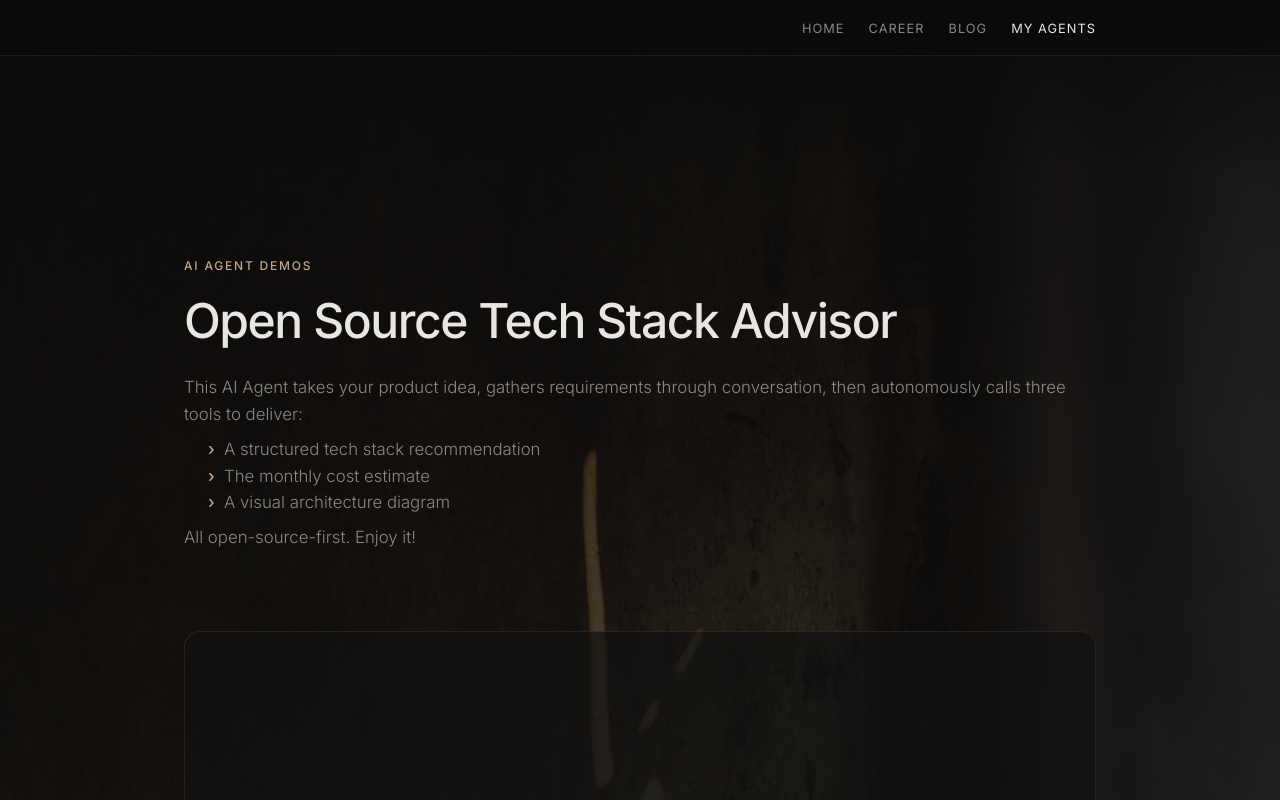
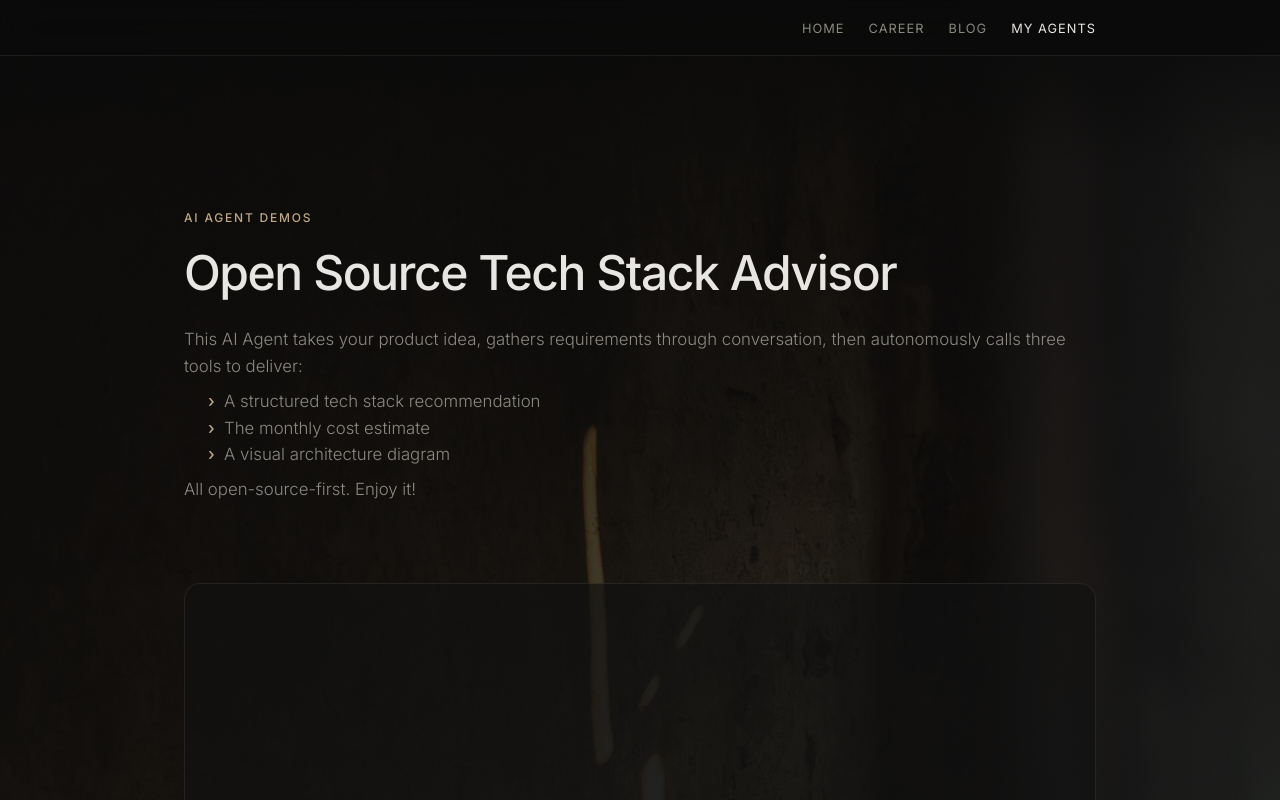
Before and after one commit to AgenticMindset/nextjs-boilerplate, a Next.js app: page /agents in a window 1280 px wide. Shown: the top 800 px of the page. Built offline with nearby package versions, Linux system fonts and the light colour scheme.

Commit message:
padding tweaks

```diff
--- a/app/globals.css
+++ b/app/globals.css
@@ -185,6 +185,7 @@ a:hover {
   max-width: var(--max-width-wide);
   margin: 0 auto;
   padding: var(--space-2xl) var(--space-md);
+  padding-top: 80px;
   width: 100%;
 }
 
--- a/app/page.tsx
+++ b/app/page.tsx
@@ -10,7 +10,7 @@ export default function Home() {
           alt=""
           fill
           priority
-          style={{ objectFit: "cover", objectPosition: "center 30%" }}
+          style={{ objectFit: "cover", objectPosition: "center 55%" }}
           quality={90}
         />
         <div className="hero-wrapper__overlay" />
```
